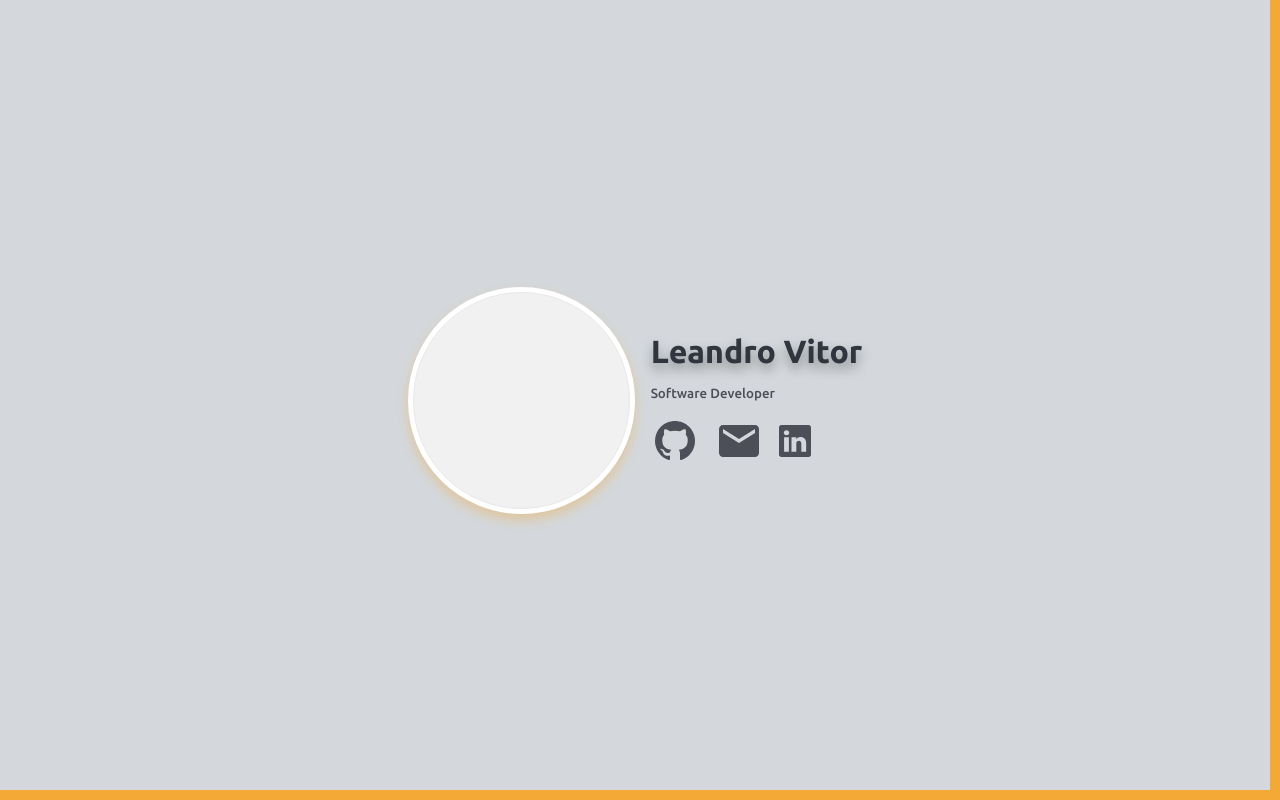
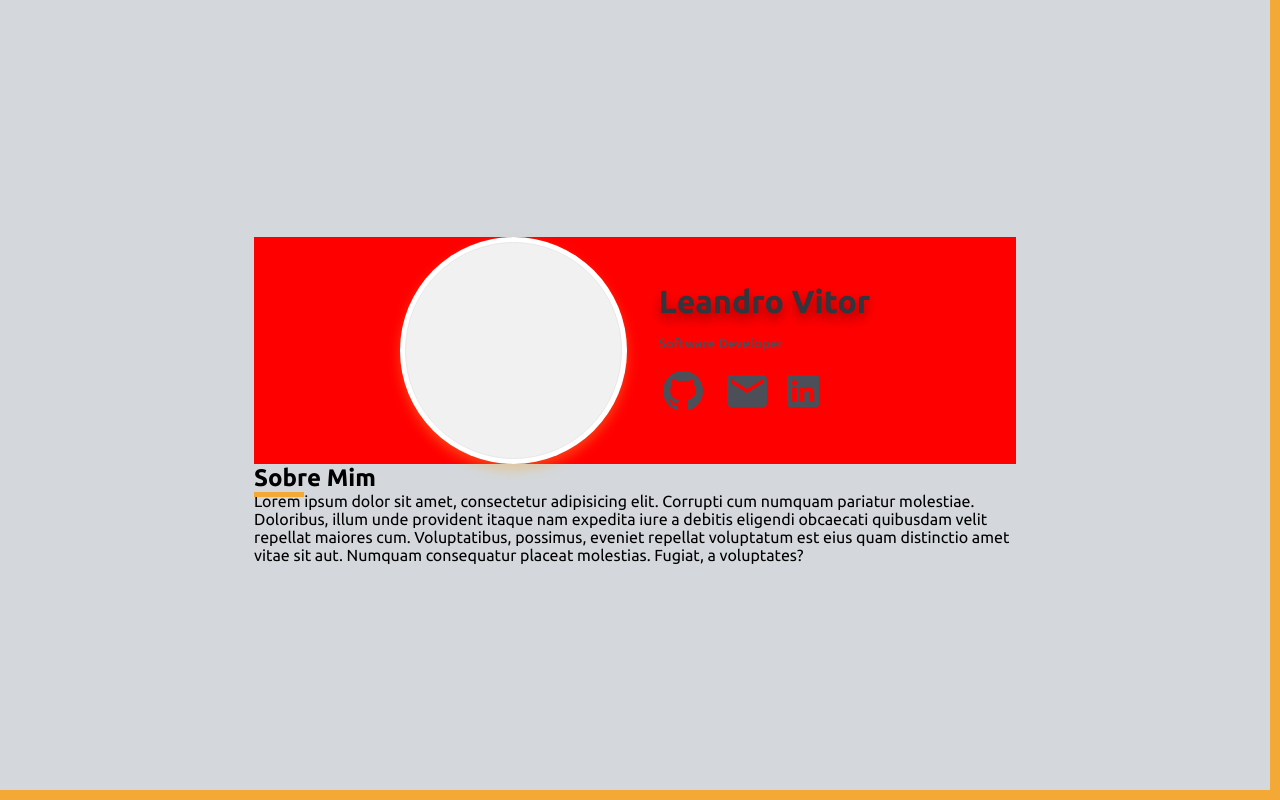
Before and after one commit to vitoleandro/senai-portifolio, a plain HTML site: page index.html in a window 1280 px wide. Drawn offline with Linux system fonts and the light colour scheme.

Commit message:
ajustes no grid

```diff
--- a/assets/css/grid.css
+++ b/assets/css/grid.css
@@ -6,23 +6,31 @@
     #wrap {
         display: flex;
         flex-direction: column;
-        align-items: center;
+        /* align-items: center; */
         justify-content: center;
         width: 60%;
         margin: 0 auto;
     }
 
     .grid-header {
+        width: 100%;
         display: flex;
         flex-direction: row;
         align-items: center;
-        gap: 16px;
+        justify-content: center;
+        gap: 32px;
+        background-color: red;
     }
 
     .grid-header__item {
         display: flex;
         flex-direction: column;
         gap: 16px;
+    }
+
+    .grid-resume {
+        display: flex;
+        flex-direction: column;
     }
 }
 
--- a/assets/css/style.css
+++ b/assets/css/style.css
@@ -63,3 +63,18 @@ html, body {
     margin: 0;
     padding: 0;
 }
+
+/* About me */
+.title-bordered {
+    position: relative;
+}
+
+.title-bordered::after {
+    content: '';
+    position: absolute;
+    width: 50px;
+    height: 5px;
+    bottom: -5px;
+    left: 0;
+    background: var(--orange);
+}
--- a/index.html
+++ b/index.html
@@ -27,6 +27,18 @@
                 </ul>
             </div>
         </div>
+        <div class="grid-resume">
+            <h2 class="title-bordered">Sobre Mim</h2>
+            <p>
+                Lorem ipsum dolor sit amet, consectetur adipisicing elit.
+                Corrupti cum numquam pariatur molestiae. Doloribus, illum
+                unde provident itaque nam expedita iure a debitis eligendi
+                obcaecati quibusdam velit repellat maiores cum. Voluptatibus,
+                possimus, eveniet repellat voluptatum est eius quam distinctio
+                amet vitae sit aut. Numquam consequatur placeat molestias.
+                Fugiat, a voluptates?
+            </p>
+        </div>
     </div>
     <script type="module" src="./assets/javascript/app.js"></script>
     <script type="module" src="./data/data.js"></script>
```
Also changed, not shown: 1 other file.
